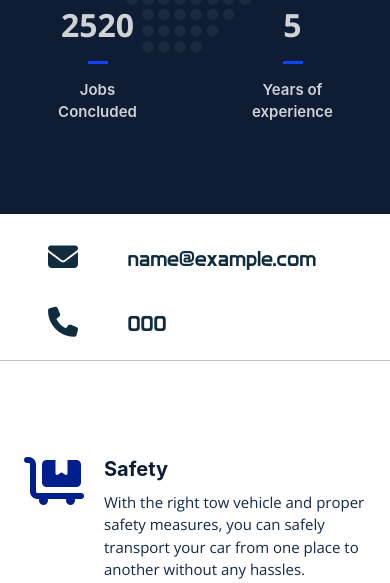
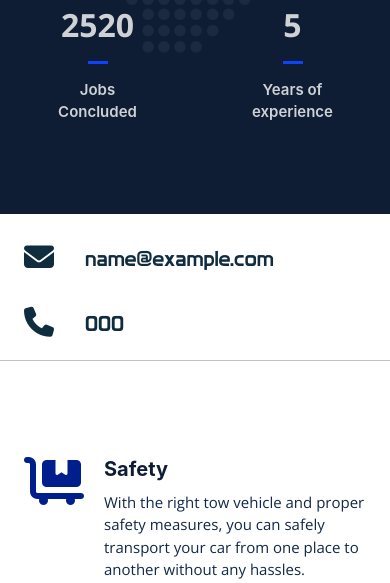
Before and after one commit to JhonnyKeller/linkpowerlogistics, a Django app: template templates/home.html in a window 390 px wide. Shown: the part 861-1444 px from the top of the page. Run offline with Django 4.2, Linux system fonts and the light colour scheme; the template is opened without the code that fills it: most values are stand-ins (such as "Sample title", 1, 10 or a date in 2020); some libraries are stand-ins or nearby versions.

Commit message:
'mobilefix3'

```diff
--- a/templates/home.html
+++ b/templates/home.html
@@ -91,18 +91,15 @@
   </div>
 </section><!-- End Hero Section -->
 {% for x in info %}
-<div style="height:auto;" class="container d-flex align-items-center">
-  <div class="container d-flex justify-content-center">
-
-        <div class="container">
+<div style="height:auto;" class="container d-flex justify-content-center">
         <div class="row justify-content-start">
           <div class="col-12 col-md-6 mt-4 ">
             <div class="container">
               <div class="row justify-content-center">
-                <div class="col-3 col-md-1 mt-1">
+                <div class="col-2 col-md-1 mt-1">
                   <i  style="font-size:30px;color:#102D3F;" class="fa-solid fa-envelope"></i>
                 </div>
-                <div id="phone_email" class="col-9 col-md-5">
+                <div id="phone_email" class="col-10 col-md-5">
                   <h2 class="mt-2" style="font-size:21px;"><a style="color:#102D3F;" href="mailto:{{x.email}}">{{x.email}}</a></h2>
                 </div>
               </div>
@@ -112,10 +109,10 @@
           <div class="col-12 col-md-6 mt-4 justify-content-start">
             <div class="container">
               <div class="row justify-content-center">
-                <div class="col-3 col-md-1">
+                <div class="col-2 col-md-1">
                   <i  style="font-size:30px;color:#102D3F;" class="fa-solid fa-phone mt-1"></i>
                 </div>
-                <div id="phone_email" class="col-9 col-md-5">
+                <div id="phone_email" class="col-10 col-md-5">
                   <h2 class="mt-2" id="service" style="font-size:21px;"><a style="color:#102D3F;" href="tel:{{x.phone_number}}">{{x.phone_number}}</a></h2>
                 </div>
               </div>
@@ -123,10 +120,6 @@
             </div>
 
           </div>
-
-        </div>
-      </div>
-
   </div>
 </div>
 {% endfor %}
```
